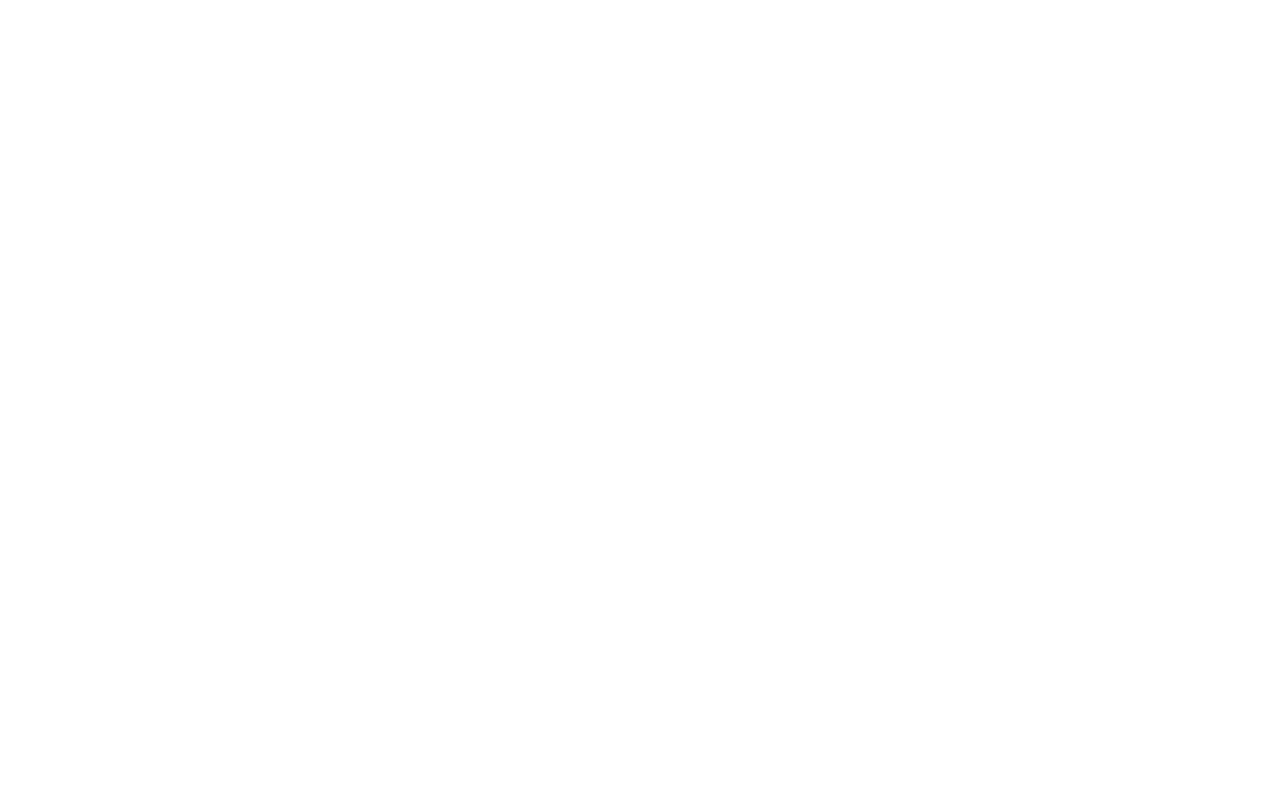
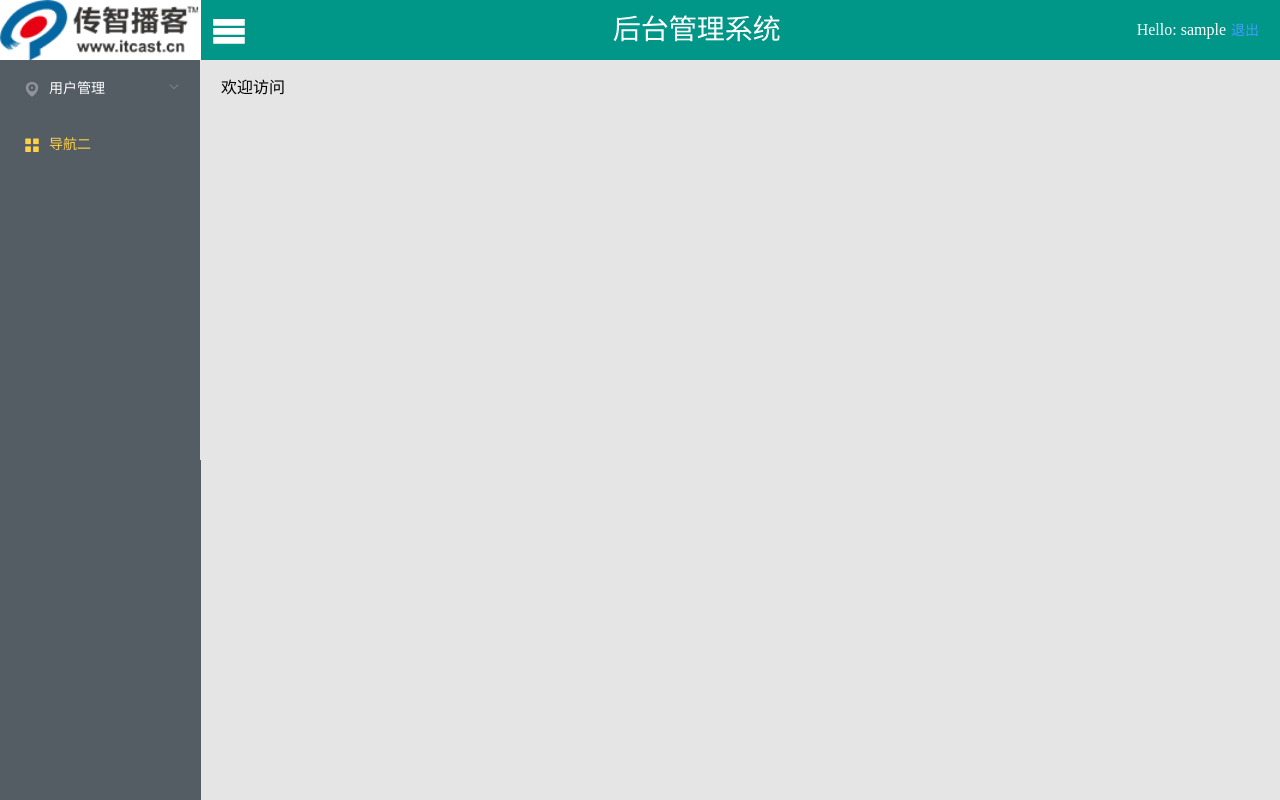
Before and after one commit to TedWeng91/Admin_Project, a Vue app: page /login#/welcome in a window 1280 px wide. Built offline with nearby package versions, Linux system fonts and the light colour scheme; no server answers; sample sign-in values are in the browser's storage.

Commit message:
header完整功能

```diff
--- a/package.json
+++ b/package.json
@@ -14,7 +14,8 @@
     "axios": "^0.18.0",
     "element-ui": "^2.4.9",
     "vue": "^2.5.2",
-    "vue-router": "^3.0.1"
+    "vue-router": "^3.0.1",
+    "vuex": "^3.0.1"
   },
   "devDependencies": {
     "autoprefixer": "^7.1.2",
--- a/src/main.js
+++ b/src/main.js
@@ -5,8 +5,8 @@
 import router from './router'
 import ElementUI from 'element-ui'
 import 'element-ui/lib/theme-chalk/index.css'
-
 import './style/index.scss'
+import store from './store/store'
 
 Vue.use(ElementUI)
 Vue.config.productionTip = false
@@ -29,6 +29,7 @@
 new Vue({
   el: '#app',
   router,
+  store,
   components: { App },
   template: '<App/>'
 })
--- a/src/router/index.js
+++ b/src/router/index.js
@@ -1,7 +1,8 @@
 import Vue from 'vue'
 import Router from 'vue-router'
-import Logic from '../views/Logic.vue'
+import Login from '../views/Login.vue'
 import Home from '../views/Home.vue'
+import Welcome from '../views/welcome/Welcome.vue'
 
 Vue.use(Router)
 
@@ -9,13 +10,21 @@
   routes: [
     {
       path: '/login',
-      name: 'login',
-      component: Logic
+      name: 'Login',
+      component: Login
     },
     {
       path: '/',
-      name: 'home',
-      component: Home
+      name: 'Home',
+      component: Home,
+      redirect: {path: '/welcome'},
+      children: [
+        {
+          path: 'welcome',
+          name: 'Welcom',
+          component: Welcome
+        }
+      ]
     }
   ]
 })
--- /dev/null
+++ b/src/store/store.js
@@ -0,0 +1,24 @@
+import Vue from 'vue'
+import Vuex from 'vuex'
+
+Vue.use(Vuex)
+const state = {
+  username: ''
+}
+const mutations = {
+  setusername: (state, username) => {
+    localStorage.setItem('username', username)
+  }
+}
+const actions = {}
+const getters = {
+  username: (state) => {
+    return localStorage.getItem('username')
+  }
+}
+export default new Vuex.Store({
+  state,
+  getters,
+  actions,
+  mutations
+})
--- a/src/views/Home.vue
+++ b/src/views/Home.vue
@@ -1,17 +1,125 @@
 <template>
-  <div>登陆成功</div>
+  <div class="home">
+    <el-container>
+      <el-aside width="auto">
+        <div class="logo"></div>
+        <el-menu
+          :collapse="isCollapse"
+          default-active="2"
+          class="el-menu-admin"
+          @open="handleOpen"
+          @close="handleClose"
+          background-color="#545c64"
+          text-color="#fff"
+          active-text-color="#ffd04b">
+          <el-submenu index="1">
+            <template slot="title">
+              <i class="el-icon-location"></i>
+              <span>用户管理</span>
+            </template>
+          <el-menu-item index="1-1">
+            <i class="el-icon-menu"></i>
+            <span slot="title">用户列表</span>
+          </el-menu-item>
+          </el-submenu>
+          <el-menu-item index="2">
+            <i class="el-icon-menu"></i>
+            <span slot="title">导航二</span>
+          </el-menu-item>
+        </el-menu>
+      </el-aside>
+      <el-container>
+        <el-header>
+          <i class="myicon-menu myicon toggle-btn" @click="togglecollapse"></i>
+          <div class="system-title">后台管理系统</div>
+          <div>
+            <span class="welcome">
+              Hello: {{$store.getters.username}}
+            </span>
+            <el-button type="text" @click="logout">退出</el-button>
+          </div>
+        </el-header>
+        <el-main>
+          <router-view></router-view>
+        </el-main>
+      </el-container>
+    </el-container>
+  </div>
 </template>
 <script>
 import {getuserlist} from '../api/index.js'
 export default {
+  data () {
+    return {
+      isCollapse: false
+    }
+  },
   mounted () {
     let params = {params: {query: '', pagenum: 1, pagesize: 5}}
     getuserlist(params).then(res => {
       console.log(res)
     })
+  },
+  methods: {
+    handleOpen (key, keyPath) {
+      console.log(key, keyPath)
+    },
+    handleClose (key, keyPath) {
+      console.log(key, keyPath)
+    },
+    togglecollapse () {
+      this.isCollapse = !this.isCollapse
+    },
+    logout () {
+      localStorage.removeItem('mytoken')
+      this.$router.push({name: 'Login'})
+    }
   }
 }
 </script>
 <style lang="scss" scoped>
-
+.home {
+  height: 100%;
+  background-color: #E5E5E5;
+  .el-menu-admin:not(.el-menu--collapse) {
+    width: 200px;
+    min-height: 400px;
+  }
+  .el-container {
+    height: 100%;
+  }
+  .el-aside {
+    background-color: #545c64;
+  }
+  .el-header {
+    display: flex;
+    justify-content: space-between;
+    align-items: center;
+    background-color: #009688;
+  }
+  .logo {
+    height:60px;
+    background: url(../assets/logo.png);
+    background-size: cover;
+    background-color: white;
+  }
+  .toggle-btn {
+    padding: 0 10px;
+    margin-left: -20px;
+    font-size: 36px;
+    line-height: 60px;
+    color: white;
+    cursor: pointer;
+    &:hover {
+      background-color: #00635a;
+    }
+  }
+  .system-title {
+    font-size: 28px;
+    color: white;
+  }
+  .welcome, {
+    color: white;
+  }
+}
 </style>
--- a/src/views/Logic.vue
+++ b/src/views/Login.vue
@@ -44,7 +44,8 @@
           checkUser(this.form).then(res => {
             if (res.meta.status === 200) {
               localStorage.setItem('mytoken', res.data.token)
-              this.$router.push({name: 'home'})
+              this.$store.commit('setusername', res.data.username)
+              this.$router.push({name: 'Home'})
             } else {
               this.$message({
                 showClose: true,
--- /dev/null
+++ b/src/views/welcome/Welcome.vue
@@ -0,0 +1,11 @@
+<template>
+    <div>欢迎访问</div>
+</template>
+<script>
+export default {
+
+}
+</script>
+<style lang="scss" scoped>
+
+</style>
```
Also changed, not shown: 1 other file (tests, documents, lock files or other folders).
